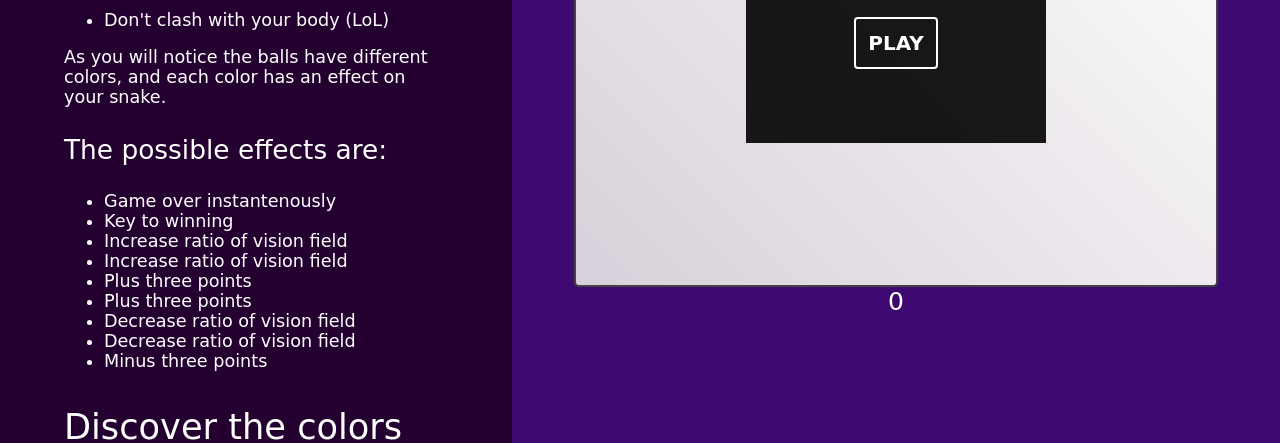
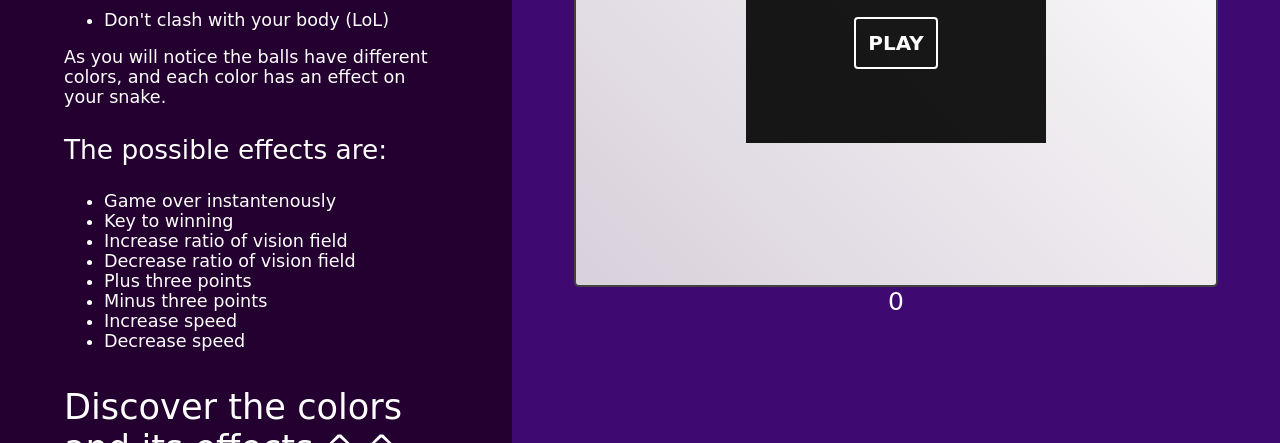
Before and after one commit to Wesley-M/Ssnake, a plain HTML site: page index.html in a window 1280 px wide. Shown: the part 357-800 px from the top of the page. Drawn offline with Linux system fonts and the light colour scheme; a web font is replaced by a local one.

Commit message:
Fixing index.html

```diff
--- a/index.html
+++ b/index.html
@@ -42,22 +42,19 @@
                     Increase ratio of vision field
                 </li>
                 <li>
-                    Increase ratio of vision field
+                    Decrease ratio of vision field
                 </li>
                 <li>
                     Plus three points
                 </li>
                 <li>
-                    Plus three points
+                    Minus three points
                 </li>
                 <li>
-                    Decrease ratio of vision field
+                    Increase speed
                 </li>
                 <li>
-                    Decrease ratio of vision field
-                </li>
-                <li>
-                    Minus three points
+                    Decrease speed
                 </li>
             </ul>
 
```
